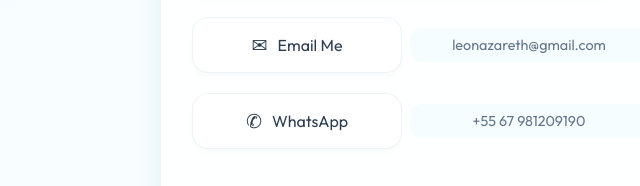
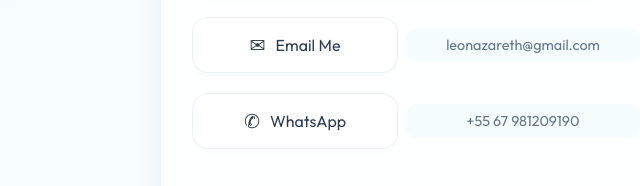
Before and after one commit to leonazareth/contacts, a website: page index.html in a window 1280 px wide. Shown: the part 506-692 px from the top of the page, 238-878 px from the left. Drawn offline with Linux system fonts and the light colour scheme.

Commit message:
Fix contact section overflow with calc widths

```diff
--- a/index.html
+++ b/index.html
@@ -198,8 +198,8 @@
         }
 
         .contact-group .link-card {
-            width: 50%;
-            flex: 0 0 50%;
+            width: calc(50% - 4px);
+            flex: 0 0 calc(50% - 4px);
         }
 
         .link-card::before {
@@ -233,8 +233,8 @@
             border-radius: 12px;
             cursor: pointer;
             transition: all 0.2s;
-            width: 50%;
-            flex: 0 0 50%;
+            width: calc(50% - 4px);
+            flex: 0 0 calc(50% - 4px);
         }
 
         .copy-text:hover {
```
